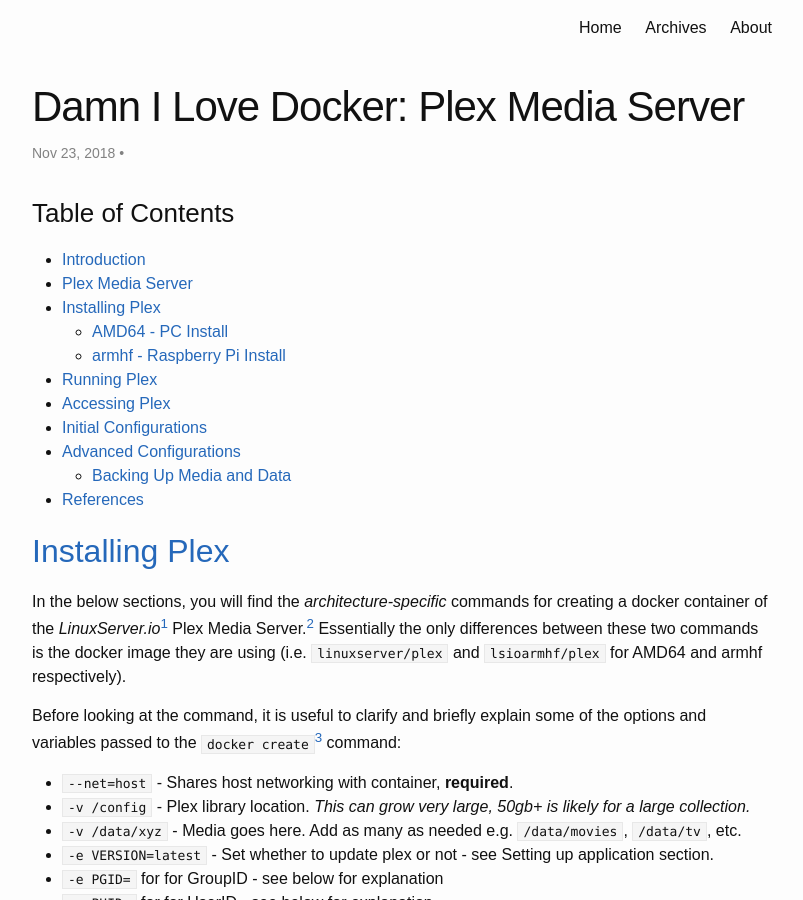
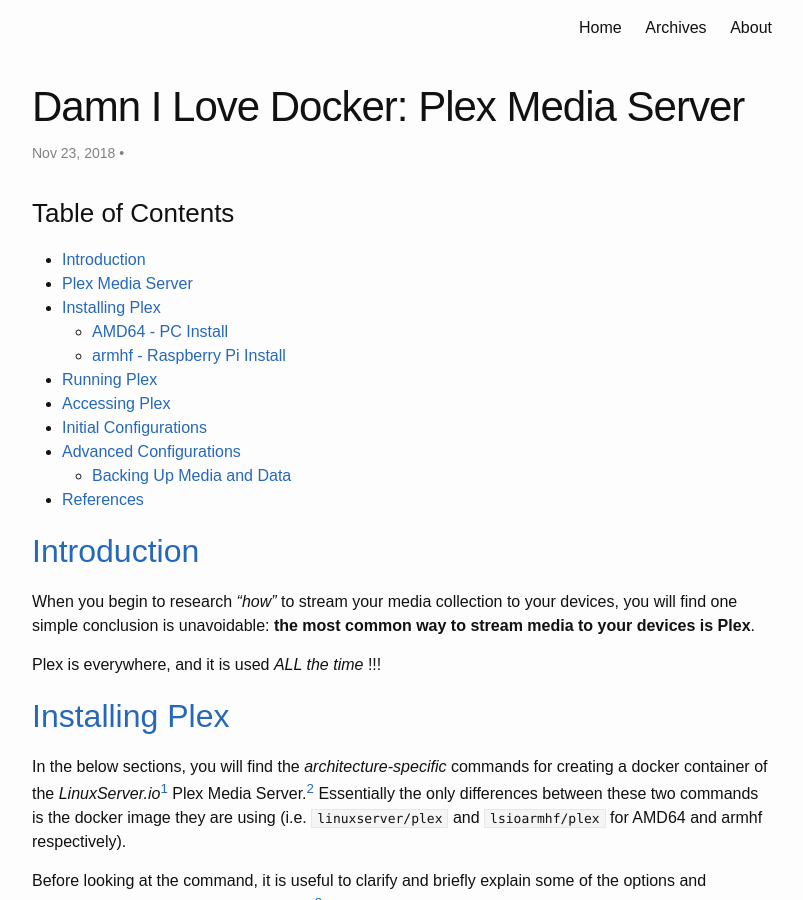
Before and after one commit to RagingTiger/RagingTiger.github.io, a Jekyll site: the page built from _posts/2018-11-23-docker-plex-media-server.md, in a window 1280 px wide and 900 px high. Shown: the whole window, without its empty margins (238-1041 px from the left). Built offline with Jekyll 4.4.1, drawn with Linux system fonts in a browser that asks for light colours.

Commit message:
Updated intro

```diff
--- a/_posts/2018-11-23-docker-plex-media-server.md
+++ b/_posts/2018-11-23-docker-plex-media-server.md
@@ -16,6 +16,13 @@ category: [docker, containers, devops, rpi]
 * [Advanced Configurations](#advconfig)
   * [Backing Up Media and Data](#advconfig)
 * [References](#references)
+
+## <a name="intro"></a> [Introduction](#toc)
+When you begin to research *"how"* to stream your media collection to your
+devices, you will find one simple conclusion is unavoidable: **the most common
+way to stream media to your devices is Plex**.
+
+Plex is everywhere, and it is used *ALL the time* !!!
 
 ## <a name="install"></a> [Installing Plex](#toc)
 In the below sections, you will find the *architecture-specific* commands for
```
